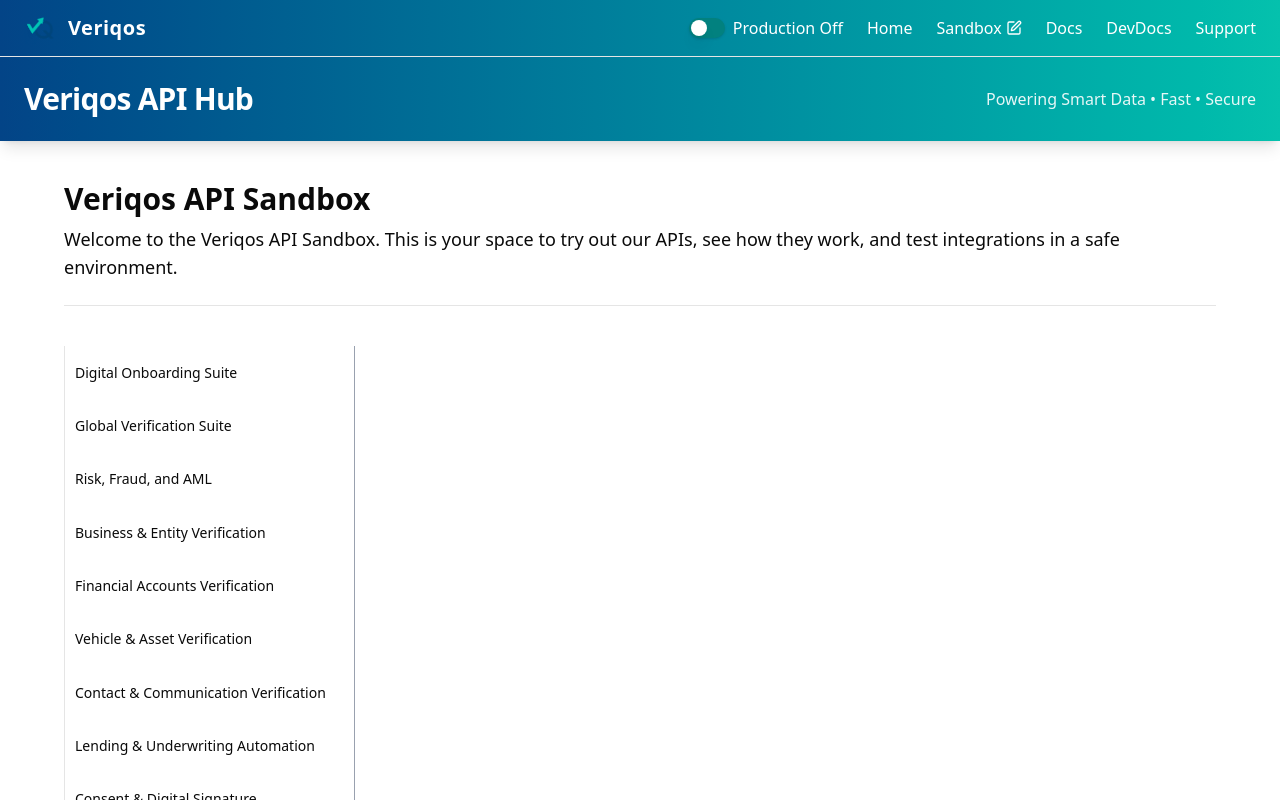
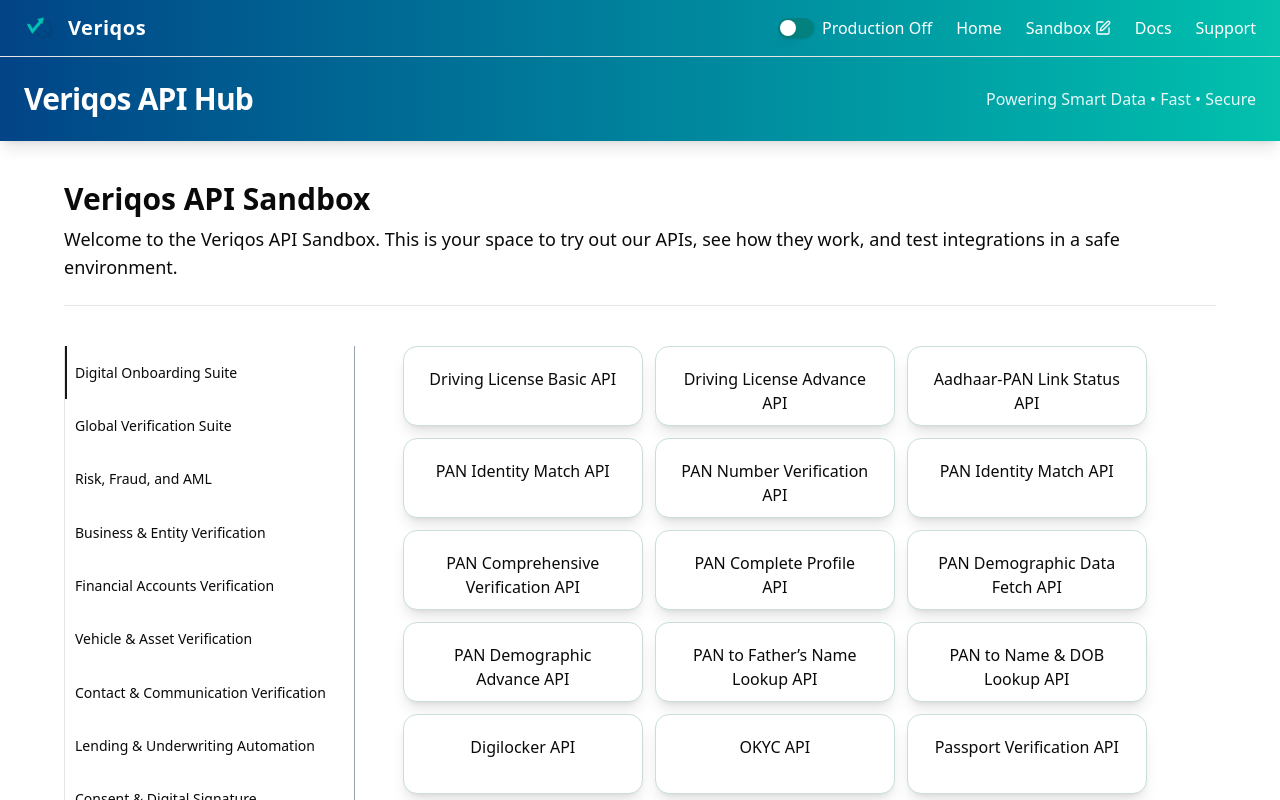
Before and after one commit to rajnish2025/Veriqos_App, a React (Vite) app: page / in a window 1280 px wide. Shown: the top 800 px of the page. Built offline with nearby package versions, Linux system fonts and the light colour scheme.

Commit message:
production mode issue fixed.

```diff
--- a/data.json
+++ b/data.json
@@ -3,6 +3,7 @@
         {
             "name": "Digital Onboarding Suite",
             "value": "onboarding",
+            "catId": "cat83xjd1v",
             "size": 12,
             "content": [
                 {
@@ -79,6 +80,7 @@
         {
             "name": "Global Verification Suite",
             "value": "global",
+            "catId": "cat57lkw3x",
             "size": 12,
             "content": [
                 {
@@ -92,6 +94,7 @@
         {
             "name": "Risk, Fraud, and AML",
             "value": "risk & fraud",
+            "catId": "cat19qas7d",
             "size": 12,
             "content": [
                 {
@@ -111,6 +114,7 @@
         {
             "name": "Business & Entity Verification",
             "value": "business & entity",
+            "catId": "cat22vbn8c",
             "size": 12,
             "content": [
                 {
@@ -160,6 +164,7 @@
         {
             "name": "Financial Accounts Verification",
             "value": "financial accounts",
+            "catId": "cat63hyt2m",
             "size": 12,
             "content": [
                 {
@@ -176,13 +181,30 @@
         {
             "name": "Vehicle & Asset Verification",
             "value": "vehical and verification",
+            "catId": "cat63as34d",
             "size": 12,
             "content": [
                 {
                     "apiName": "Vehicle & Asset Verification"
                 },
                 {
-                    "apiName": "Vehicle RC Advanced APIs (V1, V2, V3)"
+                    "apiName": "Vehicle RC Advanced APIs (V1, V2, V3)",
+                    "id": "m5gr84i9",
+                    "label": "Vehicle RC V2 API",
+                    "url": "/api/rc/v2",
+                    "method": "POST",
+                    "headers": {
+                        "Content-Type": "application/json",
+                        "x-api-key": "e2WtaEJasQ5Maae3QpngD8IadCWFzhE28XeZ9bmB"
+                    },
+                    "body": {
+                        "vehicle_number": "text"
+                    },
+                    "code": [
+                        {
+                            "Curl": "curl --location 'https://dev-api.innowave.solutions/rc/v2' \\\n--header 'x-api-key: <api-key>' \\\n--header 'Content-Type: application/json' \\\n--data '{\"vehicle_number\": \"vehicle_number_value\"}'"
+                        }
+                    ]
                 },
                 {
                     "apiName": "Chassis to RC Mapping API"
@@ -195,6 +217,7 @@
         {
             "name": "Contact & Communication Verification",
             "value": "contact and communiction",
+            "catId": "cat4zrkm9e",
             "size": 12,
             "content": [
                 {
@@ -211,6 +234,7 @@
         {
             "name": "Lending & Underwriting Automation",
             "value": "lending & underwriting",
+            "catId": "cat8plw37q",
             "size": 12,
             "content": [
                 {
@@ -227,6 +251,7 @@
         {
             "name": "Consent & Digital Signature",
             "value": "consent & digital",
+            "catId": "cat91fdx0z",
             "size": 12,
             "content": [
                 {
--- a/src/App.jsx
+++ b/src/App.jsx
@@ -55,7 +55,7 @@
           }
         />
         <Route
-          path="/devApi/test/:id"
+          path="/devApi/test/:catId/:id"
           element={
             <>
               <Navbar />
--- a/src/components/Navbar.jsx
+++ b/src/components/Navbar.jsx
@@ -61,9 +61,9 @@
           <Link to="/veriqos/api/docs" className="hover:underline">
             Docs
           </Link>
-          <Link to="/devdocs" className="hover:underline">
+          {/* <Link to="/devdocs" className="hover:underline">
             DevDocs
-          </Link>
+          </Link> */}
           <Link to="/support" className="hover:underline">
             Support
           </Link>
@@ -118,12 +118,12 @@
           >
             Docs
           </Link>
-          <Link
+          {/* <Link
             to="/devdocs"
             className="text-white hover:text-blue-200 font-medium transition"
           >
             DevDocs
-          </Link>
+          </Link> */}
           <Link
             to="/support"
             className="text-white hover:text-blue-200 font-medium transition"
--- a/src/pages/DevTestApi.jsx
+++ b/src/pages/DevTestApi.jsx
@@ -2,7 +2,8 @@
 import axios from "axios";
 import React, { useState } from "react";
 import { useForm } from "react-hook-form";
-import { useLocation } from "react-router-dom";
+import { useParams } from "react-router-dom";
+import jsonApiData from "../../data.json";
 
 const CodeBlock = ({ code, language = "json", backgound = "bg-gray-900" }) => (
   <pre
@@ -15,16 +16,19 @@
 );
 
 const DevTestApi = () => {
-  const location = useLocation();
-  const rowData = location.state?.rowData || location.state || {};
+  const { catId, id } = useParams();
+  console.log(catId, id);
+  const rowData = jsonApiData.categories
+    .filter((category) => category.catId === catId)[0]
+    .content.filter((api) => api.id === id);
   const [jsonResponse, setJsonResponse] = useState(null);
   const { register, handleSubmit } = useForm();
-  console.log(rowData);
+  console.log(rowData[0]);
   const [response, setResponse] = useState(null);
 
   const onSubmit = async (data) => {
-    const result = await axios.post(rowData.url, data, {
-      headers: rowData.headers,
+    const result = await axios.post(rowData[0].url, data, {
+      headers: rowData[0].headers,
     });
     setJsonResponse(result.data);
     setResponse(
@@ -34,7 +38,7 @@
     );
   };
 
-  const body = rowData.body || {
+  const body = rowData[0].body || {
     vehicleNumber: "string",
     ownerName: "string",
     registrationDate: "date",
@@ -42,7 +46,7 @@
   };
 
   const curlUrl =
-    rowData.code?.Curl ||
+    rowData[0].code[0]?.Curl ||
     `curl -X POST https://api.example.com/test -d '${JSON.stringify(body)}'`;
 
   const handleCopy = (text) => {
@@ -182,14 +186,14 @@
         <div className="flex col-span-2 flex-col gap-6 sm:gap-8">
           <div className="bg-white/80 backdrop-blur-md rounded-2xl shadow-xl p-4 sm:p-6 w-full">
             <h2 className="text-xl sm:text-2xl font-bold mb-4 sm:mb-6 bg-gradient-to-r from-[#00538C] to-[#00859D] bg-clip-text text-transparent">
-              {rowData.label || "API Details"}
+              {rowData[0].label || "API Details"}
             </h2>
             <div className="grid grid-cols-1 md:grid-cols-1 gap-4 sm:gap-6">
               <form
                 className="mt-4 flex flex-col gap-6"
                 onSubmit={handleSubmit(onSubmit)}
               >
-                {Object.entries(rowData.body).map(([key, value]) => (
+                {Object.entries(rowData[0].body).map(([key, value]) => (
                   <div key={key} className="flex flex-col">
                     <label
                       htmlFor={key}
--- a/src/pages/Home.jsx
+++ b/src/pages/Home.jsx
@@ -2,28 +2,27 @@
 import { Tabs, TabsContent, TabsList, TabsTrigger } from "@/components/ui/tabs";
 import React, { useEffect, useState } from "react";
 import jsonData from "../../data.json";
-import { Link } from "react-router-dom";
+import { Link, useLocation, useNavigate } from "react-router-dom";
 
 const tabs = jsonData.categories;
 
 const Home = () => {
-  //   const [currentState, setCurrentState] = useState(
-  //     localStorage.getItem("production")
-  //   );
-  //   console.log(localStorage.getItem("production"));
-  //   useEffect(() => {
-  //     setCurrentState(currentState);
-  //     console.log(currentState);
-  //   }, localStorage.getItem("production"));
+  const navigate = useNavigate();
 
-  const [production, setProduction] = useState(false);
-
-  useEffect(() => {
+  const handRedirectMode = (event, data) => {
+    event.preventDefault();
+    console.log(event, data);
     const stored = localStorage.getItem("production");
     if (stored !== null) {
-      setProduction(stored === "true");
+      if (stored === "true") {
+        navigate(data.testUlr);
+      } else {
+        navigate(data.sandboxUrl);
+      }
     }
-  }, []);
+    console.log(typeof stored);
+  };
+
   return (
     <div className="w-full flex flex-col justify-center mt-10 box-border">
       <div className="w-[90%] mx-auto border-b-1 pb-6">
@@ -34,7 +33,7 @@
         </p>
       </div>
       <div className="w-[90%] flex flex-wrap gap-2 mt-10 mx-auto h-full">
-        <Tabs defaultValue="explore" className="flex-row">
+        <Tabs defaultValue="onboarding" className="flex-row">
           <TabsList className="bg-background flex-col rounded-none border-l p-0 pr-5 h-[60vh] border-r border-r-gray-400">
             {tabs.map((tab) => (
               <TabsTrigger
@@ -53,9 +52,16 @@
               value={tab.value}
               className="flex flex-wrap gap-3 items-start justify-start pl-10 max-h-fit"
             >
-              {production}
-              {tab.content.map((item) => (
-                <Link to={!production ? "/sandbox" : "/devApi/test/m5gr84i9"}>
+              {tab.content.map((item, idx) => (
+                <Link
+                  onClick={(event) =>
+                    handRedirectMode(event, {
+                      sandboxUrl: "/sandbox",
+                      testUlr: `/devApi/test/${tab.catId}/${item.id}`,
+                    })
+                  }
+                  key={idx}
+                >
                   <Card className="w-60 h-[10vh] text-center max-w-sm shadow-lg border-1 border-[#c8dddc] bg-[#fff] hover:scale-[1.03] transition-transform duration-200">
                     <CardContent className="pt-5">{item.apiName}</CardContent>
                   </Card>
@@ -70,4 +76,3 @@
 };
 
 export default Home;
-// bg-gradient-to-br from-[#00548D] to-[#00BAAB]
```
